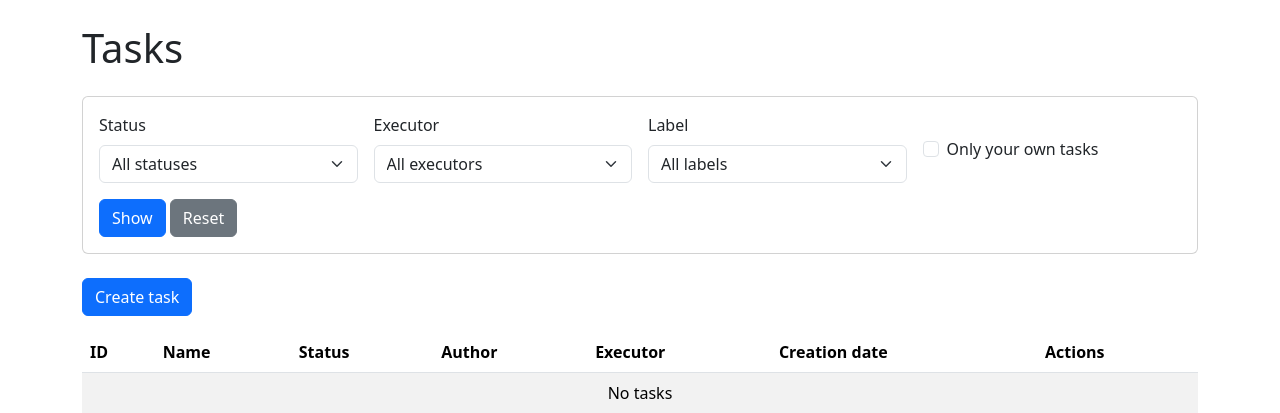
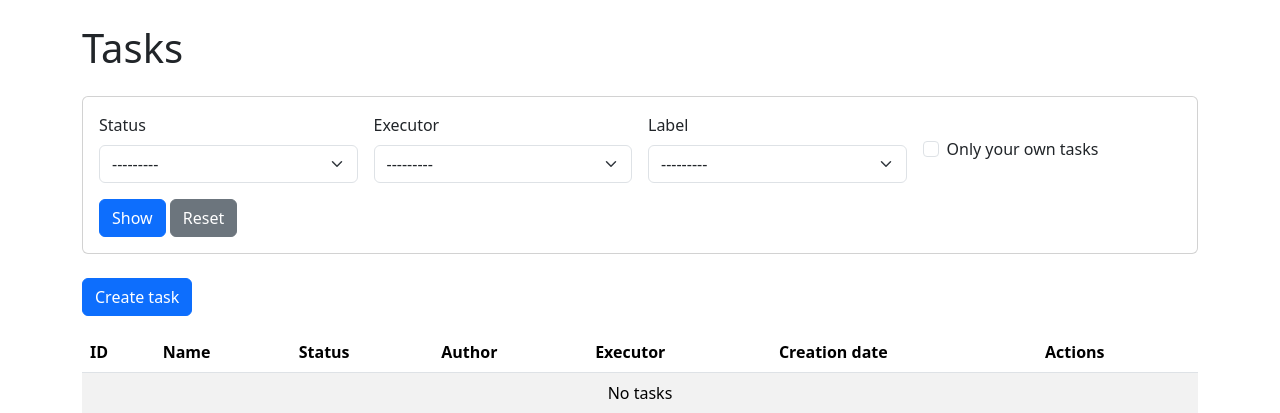
Before and after one commit to lisaCookie/python-project-52, a Django app: page /tasks/ in a window 1280 px wide. Shown: the part 56-469 px from the top of the page. Run offline with Django 5.2, Linux system fonts and the light colour scheme; the visitor is signed in with stand-in values (Sample User, id 1); data comes from the database, SQL or seed files in the repository; data that the repository does not hold is empty; some libraries are stand-ins or nearby versions.

Commit message:
modified:   task_manager/templates/tasks/task_list.html

```diff
--- a/task_manager/templates/tasks/task_list.html
+++ b/task_manager/templates/tasks/task_list.html
@@ -12,7 +12,7 @@
             <div class="col-md-3">
                 <label for="status" class="form-label">{% trans "Status" %}</label>
                 <select name="status" id="status" class="form-select">
-                    <option value="">{% trans "All statuses" %}</option>
+                    <option value="">---------</option>
                     {% for status in statuses %}
                         <option value="{{ status.id }}" {% if current_status == status.id|stringformat:"s" %}selected{% endif %}>
                             {{ status.name }}
@@ -24,7 +24,7 @@
             <div class="col-md-3">
                 <label for="user" class="form-label">{% trans "Executor" %}</label>
                 <select name="user" id="user" class="form-select">
-                    <option value="">{% trans "All executors" %}</option>
+                    <option value="">---------</option>
                     {% for user in users %}
                         <option value="{{ user.id }}" {% if current_user == user.id|stringformat:"s" %}selected{% endif %}>
                             {{ user.username }}
@@ -36,7 +36,7 @@
             <div class="col-md-3">
                 <label for="label" class="form-label">{% trans "Label" %}</label>
                 <select name="label" id="label" class="form-select">
-                    <option value="">{% trans "All labels" %}</option>
+                    <option value="">---------</option>
                     {% for label in labels %}
                         <option value="{{ label.id }}" {% if current_label == label.id|stringformat:"s" %}selected{% endif %}>
                             {{ label.name }}
@@ -63,10 +63,8 @@
     </div>
 </div>
 
-<!-- Кнопка создания задачи -->
 <a class="btn btn-primary mb-3" href="{% url 'task-create' %}">{% trans "Create task" %}</a>
 
-<!-- Таблица задач -->
 <table class="table table-striped">
     <thead>
         <tr>
```
